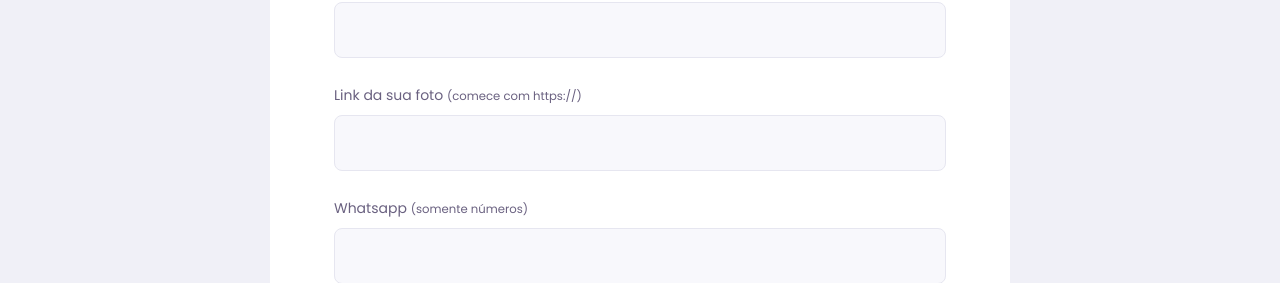
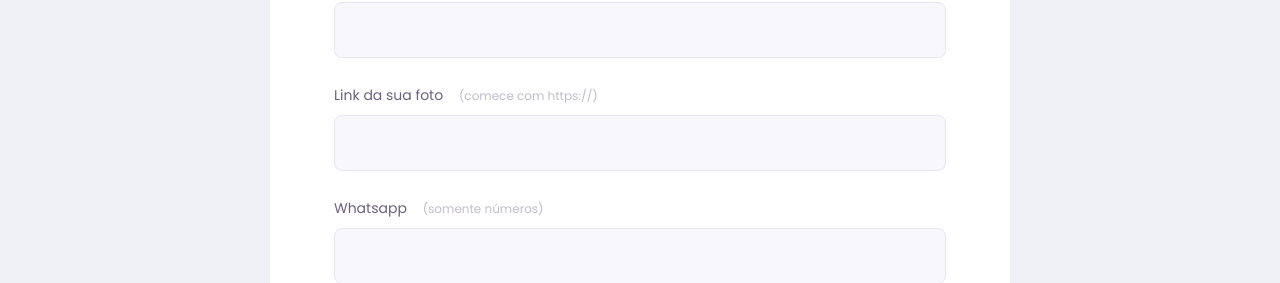
Before and after one commit to HugoOliveiraSoares/nlw2, a website: page src/give-classes.html in a window 1280 px wide. Shown: the part 470-753 px from the top of the page. Drawn offline with Linux system fonts and the light colour scheme; files that its build step writes are made by us from their sources; files whose address does not match are found by name.

Commit message:
Correção do estilo da tag small(cor e font-size)

```diff
--- a/public/styles/partials/forms.css
+++ b/public/styles/partials/forms.css
@@ -37,3 +37,9 @@
     left: 1.6rem;
     bottom: 0;
 }
+
+label small{
+    font-size: 1.2rem;
+    padding: 1.2rem;
+    color: var(--color-small-info);
+}
```
